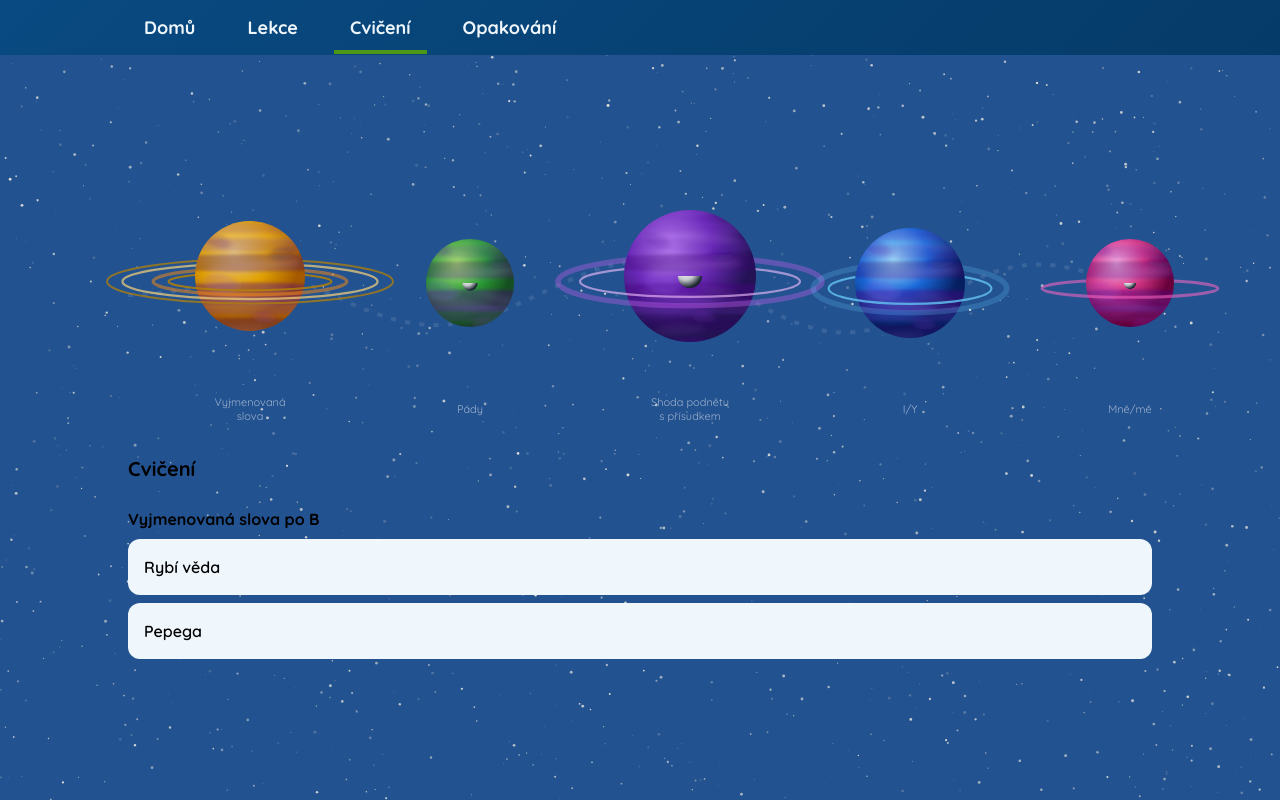
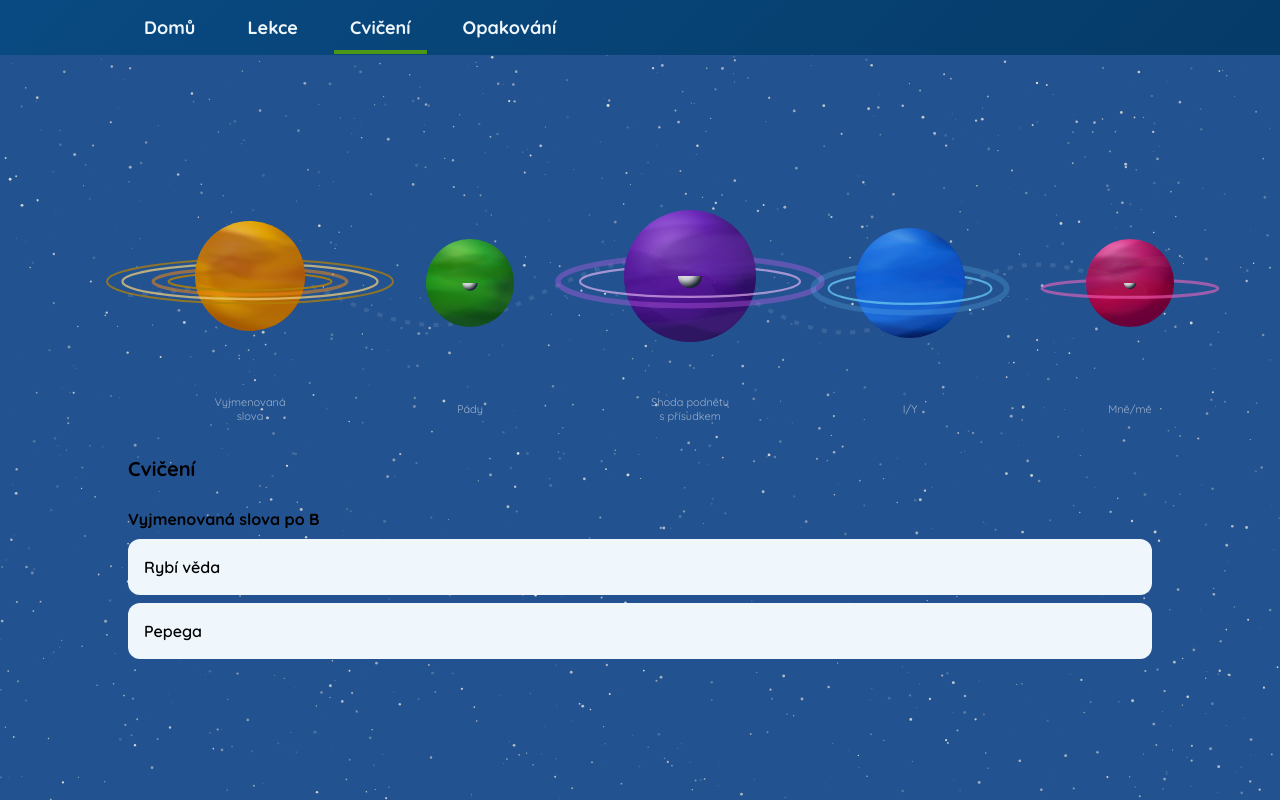
Before and after one commit to dxzfvzs/planet-gen, a React (Vite) app: page /#/test in a window 1280 px wide. Built offline with nearby package versions, Linux system fonts and the light colour scheme.

Commit message:
feat: procedural smudges

```diff
--- a/src/components/category-selector/BluePlanet.tsx
+++ b/src/components/category-selector/BluePlanet.tsx
@@ -1,5 +1,6 @@
 import type { Ring } from "./ring.ts";
 import { Jiggle, RotateToFollowSun, RotatingGroup } from "./Rotation.tsx";
+import { generateSmudges } from "./smudge.ts";
 
 const RINGS: Ring[] = [
   { cx: 0, cy: 2.5, rx: 37, ry: 7, stroke: "#61bdef", strokeWidth: 1, fill: "none", strokeOpacity: 0.85 },
@@ -7,6 +8,20 @@ const RINGS: Ring[] = [
 ];
 
 export function BluePlanet({ planetSize = 25 }: { planetSize?: number }) {
+
+  const smudgesBand = generateSmudges({
+    seedStr: "blueBand",
+    planetSize,
+    baseColor: "#095fd8",
+    count: 35,
+  });
+
+  const smudgesSoft = generateSmudges({
+    seedStr: "blueSoft",
+    planetSize,
+    baseColor: "#2066c3",
+  });
+
   return (
     <svg width="220" height="220" viewBox="-50 -50 100 100" overflow="visible">
       <defs>
@@ -33,28 +48,29 @@ export function BluePlanet({ planetSize = 25 }: { planetSize?: number }) {
       <RotatingGroup duration={125} invertRotation>
         <Jiggle duration={20} angle={1}>
           <g clipPath="url(#bluePlanetClip)" filter="url(#bandBlur)">
-            <ellipse cx="0" cy="8" rx="50" ry="5" fill="#4a1288" opacity="0.38"/>
-            <ellipse cx="0" cy="14" rx="50" ry="3.5" fill="#7030c0" opacity="0.22"/>
-            <ellipse cx="0" cy="-6" rx="50" ry="4" fill="#3a0e6a" opacity="0.30"/>
-            <ellipse cx="0" cy="-14" rx="50" ry="3" fill="#6025a8" opacity="0.20"/>
-            <ellipse cx="0" cy="22" rx="50" ry="3" fill="#2e0860" opacity="0.28"/>
-            <ellipse cx="0" cy="-22" rx="50" ry="2.5" fill="#7838c0" opacity="0.18"/>
-            <ellipse cx="-12" cy="6" rx="8" ry="4" fill="#9955e8" opacity="0.20" transform="rotate(12)"/>
-            <ellipse cx="16" cy="-8" rx="6" ry="3" fill="#3a1280" opacity="0.22" transform="rotate(-8)"/>
-            <ellipse cx="8" cy="18" rx="5" ry="2.5" fill="#8833cc" opacity="0.18" transform="rotate(5)"/>
-            <ellipse cx="-20" cy="-10" rx="7" ry="3" fill="#5522a0" opacity="0.20" transform="rotate(20)"/>
-            <ellipse cx="0" cy="-36" rx="18" ry="9" fill="#9966dd" opacity="0.20"/>
-            <ellipse cx="0" cy="36" rx="16" ry="8" fill="#5511a8" opacity="0.18"/>
+            {smudgesBand.map((s, i) => (
+              <ellipse
+                key={i}
+                cx={s.cx} cy={s.cy}
+                rx={s.rx} ry={s.ry}
+                fill={s.fill} opacity={s.opacity}
+                transform={`rotate(${s.rotate})`}
+              />
+            ))}
           </g>
         </Jiggle>
 
         <Jiggle duration={20} angle={2}>
           <g clipPath="url(#bluePlanetClip)" filter="url(#softBlur)" opacity="0.55">
-            <ellipse cx="2" cy="-4" rx="22" ry="2.2" fill="#d8b0ff" opacity="0.35" transform="rotate(-5)"/>
-            <ellipse cx="-4" cy="10" rx="18" ry="1.8" fill="#cc99ff" opacity="0.30" transform="rotate(7)"/>
-            <ellipse cx="8" cy="-18" rx="14" ry="1.5" fill="#e0c0ff" opacity="0.28" transform="rotate(3)"/>
-            <ellipse cx="-6" cy="24" rx="12" ry="1.5" fill="#c8a0f8" opacity="0.25" transform="rotate(-3)"/>
-            <ellipse cx="14" cy="4" rx="10" ry="1.2" fill="#f0d8ff" opacity="0.22" transform="rotate(14)"/>
+            {smudgesSoft.map((s, i) => (
+              <ellipse
+                key={i}
+                cx={s.cx} cy={s.cy}
+                rx={s.rx} ry={s.ry}
+                fill={s.fill} opacity={s.opacity}
+                transform={`rotate(${s.rotate})`}
+              />
+            ))}
           </g>
         </Jiggle>
 
--- a/src/components/category-selector/GreenPlanet.tsx
+++ b/src/components/category-selector/GreenPlanet.tsx
@@ -1,10 +1,24 @@
 import type { Ring } from "./ring.ts";
 import { Jiggle, RotateToFollowSun, RotatingGroup } from "./Rotation.tsx";
 import { Moon } from "./Moon.tsx";
+import { generateSmudges } from "./smudge.ts";
 
 const RINGS: Ring[] = [];
 
 export function GreenPlanet({ planetSize = 20 }: { planetSize?: number }) {
+
+  const smudgesBand = generateSmudges({
+    seedStr: "greenBand",
+    planetSize,
+    baseColor: "#125109",
+  });
+
+  const smudgesSoft = generateSmudges({
+    seedStr: "greenSoft",
+    planetSize,
+    baseColor: "#25aa12",
+  });
+
   return (
     <svg width="220" height="220" viewBox="-50 -50 100 100" overflow="visible">
       <defs>
@@ -28,32 +42,33 @@ export function GreenPlanet({ planetSize = 20 }: { planetSize?: number }) {
         <circle cx="0" cy="0" r={planetSize} fill="url(#greenPlanetBase)"/>
       </RotateToFollowSun>
 
-      <RotatingGroup duration={17}>
+      <RotatingGroup duration={65}>
 
         <Jiggle duration={20} angle={1}>
           <g clipPath="url(#greenPlanetClip)" filter="url(#bandBlur)">
-            <ellipse cx="0" cy="8" rx="50" ry="5" fill="#4a1288" opacity="0.38"/>
-            <ellipse cx="0" cy="14" rx="50" ry="3.5" fill="#7030c0" opacity="0.22"/>
-            <ellipse cx="0" cy="-6" rx="50" ry="4" fill="#3a0e6a" opacity="0.30"/>
-            <ellipse cx="0" cy="-14" rx="50" ry="3" fill="#6025a8" opacity="0.20"/>
-            <ellipse cx="0" cy="22" rx="50" ry="3" fill="#2e0860" opacity="0.28"/>
-            <ellipse cx="0" cy="-22" rx="50" ry="2.5" fill="#7838c0" opacity="0.18"/>
-            <ellipse cx="-12" cy="6" rx="8" ry="4" fill="#9955e8" opacity="0.20" transform="rotate(12)"/>
-            <ellipse cx="16" cy="-8" rx="6" ry="3" fill="#3a1280" opacity="0.22" transform="rotate(-8)"/>
-            <ellipse cx="8" cy="18" rx="5" ry="2.5" fill="#8833cc" opacity="0.18" transform="rotate(5)"/>
-            <ellipse cx="-20" cy="-10" rx="7" ry="3" fill="#5522a0" opacity="0.20" transform="rotate(20)"/>
-            <ellipse cx="0" cy="-36" rx="18" ry="9" fill="#9966dd" opacity="0.20"/>
-            <ellipse cx="0" cy="36" rx="16" ry="8" fill="#5511a8" opacity="0.18"/>
+            {smudgesBand.map((s, i) => (
+              <ellipse
+                key={i}
+                cx={s.cx} cy={s.cy}
+                rx={s.rx} ry={s.ry}
+                fill={s.fill} opacity={s.opacity}
+                transform={`rotate(${s.rotate})`}
+              />
+            ))}
           </g>
         </Jiggle>
 
         <Jiggle duration={20} angle={2}>
-          <g clipPath="url(#greenPlanetClip)" filter="url(#softBlur)" opacity="0.55">
-            <ellipse cx="2" cy="-4" rx="22" ry="2.2" fill="#d8b0ff" opacity="0.35" transform="rotate(-5)"/>
-            <ellipse cx="-4" cy="10" rx="18" ry="1.8" fill="#cc99ff" opacity="0.30" transform="rotate(7)"/>
-            <ellipse cx="8" cy="-18" rx="14" ry="1.5" fill="#e0c0ff" opacity="0.28" transform="rotate(3)"/>
-            <ellipse cx="-6" cy="24" rx="12" ry="1.5" fill="#c8a0f8" opacity="0.25" transform="rotate(-3)"/>
-            <ellipse cx="14" cy="4" rx="10" ry="1.2" fill="#f0d8ff" opacity="0.22" transform="rotate(14)"/>
+          <g clipPath="url(#greenPlanetClip)" filter="url(#softBlur)" opacity="0.5">
+            {smudgesSoft.map((s, i) => (
+              <ellipse
+                key={i}
+                cx={s.cx} cy={s.cy}
+                rx={s.rx} ry={s.ry}
+                fill={s.fill} opacity={s.opacity}
+                transform={`rotate(${s.rotate})`}
+              />
+            ))}
           </g>
         </Jiggle>
 
@@ -67,7 +82,7 @@ export function GreenPlanet({ planetSize = 20 }: { planetSize?: number }) {
           id={"green-1"}
           orbitRx={30} orbitRy={11} orbitTilt={30}
           radius={3.5}
-          duration="5s" begin={-5}
+          duration="30s" begin={-5}
           baseId="moonBase"
         />
       </g>
--- a/src/components/category-selector/PinkPlanet.tsx
+++ b/src/components/category-selector/PinkPlanet.tsx
@@ -1,12 +1,27 @@
 import { Jiggle, RotateToFollowSun, RotatingGroup } from "./Rotation.tsx";
 import type { Ring } from "./ring.ts";
 import { Moon } from "./Moon.tsx";
+import { generateSmudges } from "./smudge.ts";
 
 const RINGS: Ring[] = [
   { cx: 0, cy: 2.5, rx: 40, ry: 4, stroke: "#ff67c3", strokeWidth: 1.3, fill: "none", strokeOpacity: 0.55 },
 ];
 
 export function PinkPlanet({ planetSize = 20 }: { planetSize?: number }) {
+
+  const smudgesBand = generateSmudges({
+    seedStr: "pinkBand",
+    planetSize,
+    baseColor: "#8a0b4c",
+  });
+
+  const smudgesSoft = generateSmudges({
+    seedStr: "pinkSoft",
+    planetSize,
+    baseColor: "#f60a35",
+    count: 3,
+  });
+
   return (
     <svg width="220" height="220" viewBox="-50 -50 100 100" overflow="visible">
       <defs>
@@ -34,28 +49,29 @@ export function PinkPlanet({ planetSize = 20 }: { planetSize?: number }) {
 
         <Jiggle duration={20} angle={1}>
           <g clipPath="url(#pinkPlanetClip)" filter="url(#bandBlur)">
-            <ellipse cx="0" cy="8" rx="50" ry="5" fill="#4a1288" opacity="0.38"/>
-            <ellipse cx="0" cy="14" rx="50" ry="3.5" fill="#7030c0" opacity="0.22"/>
-            <ellipse cx="0" cy="-6" rx="50" ry="4" fill="#3a0e6a" opacity="0.30"/>
-            <ellipse cx="0" cy="-14" rx="50" ry="3" fill="#6025a8" opacity="0.20"/>
-            <ellipse cx="0" cy="22" rx="50" ry="3" fill="#2e0860" opacity="0.28"/>
-            <ellipse cx="0" cy="-22" rx="50" ry="2.5" fill="#7838c0" opacity="0.18"/>
-            <ellipse cx="-12" cy="6" rx="8" ry="4" fill="#9955e8" opacity="0.20" transform="rotate(12)"/>
-            <ellipse cx="16" cy="-8" rx="6" ry="3" fill="#3a1280" opacity="0.22" transform="rotate(-8)"/>
-            <ellipse cx="8" cy="18" rx="5" ry="2.5" fill="#8833cc" opacity="0.18" transform="rotate(5)"/>
-            <ellipse cx="-20" cy="-10" rx="7" ry="3" fill="#5522a0" opacity="0.20" transform="rotate(20)"/>
-            <ellipse cx="0" cy="-36" rx="18" ry="9" fill="#9966dd" opacity="0.20"/>
-            <ellipse cx="0" cy="36" rx="16" ry="8" fill="#5511a8" opacity="0.18"/>
+            {smudgesBand.map((s, i) => (
+              <ellipse
+                key={i}
+                cx={s.cx} cy={s.cy}
+                rx={s.rx} ry={s.ry}
+                fill={s.fill} opacity={s.opacity}
+                transform={`rotate(${s.rotate})`}
+              />
+            ))}
           </g>
         </Jiggle>
 
         <Jiggle duration={20} angle={2}>
           <g clipPath="url(#pinkPlanetClip)" filter="url(#softBlur)" opacity="0.55">
-            <ellipse cx="2" cy="-4" rx="22" ry="2.2" fill="#d8b0ff" opacity="0.35" transform="rotate(-5)"/>
-            <ellipse cx="-4" cy="10" rx="18" ry="1.8" fill="#cc99ff" opacity="0.30" transform="rotate(7)"/>
-            <ellipse cx="8" cy="-18" rx="14" ry="1.5" fill="#e0c0ff" opacity="0.28" transform="rotate(3)"/>
-            <ellipse cx="-6" cy="24" rx="12" ry="1.5" fill="#c8a0f8" opacity="0.25" transform="rotate(-3)"/>
-            <ellipse cx="14" cy="4" rx="10" ry="1.2" fill="#f0d8ff" opacity="0.22" transform="rotate(14)"/>
+            {smudgesSoft.map((s, i) => (
+              <ellipse
+                key={i}
+                cx={s.cx} cy={s.cy}
+                rx={s.rx} ry={s.ry}
+                fill={s.fill} opacity={s.opacity}
+                transform={`rotate(${s.rotate})`}
+              />
+            ))}
           </g>
         </Jiggle>
 
--- a/src/components/category-selector/PurplePlanet.tsx
+++ b/src/components/category-selector/PurplePlanet.tsx
@@ -1,6 +1,7 @@
 import { Moon } from "./Moon.tsx";
 import { Jiggle, RotateToFollowSun } from "./Rotation.tsx";
 import type { Ring } from "./ring.ts";
+import { generateSmudges } from "./smudge.ts";
 
 const RINGS: Ring[] = [
   { cx: 0, cy: 2.5, rx: 50, ry: 7, stroke: "#e8b9f8", strokeWidth: 1, fill: "none", strokeOpacity: 0.65 },
@@ -8,6 +9,20 @@ const RINGS: Ring[] = [
 ];
 
 export function PurplePlanet({ planetSize = 30 }: { planetSize?: number }) {
+
+  const smudgesBand = generateSmudges({
+    seedStr: "purpleBand",
+    planetSize,
+    baseColor: "#4b1987",
+  });
+
+  const smudgesSoft = generateSmudges({
+    seedStr: "purpleSoft",
+    planetSize,
+    baseColor: "#8b42d5",
+    count: 3,
+  });
+
   return (
     <svg width="220" height="220" viewBox="-50 -50 100 100" overflow="visible">
       <defs>
@@ -34,28 +49,29 @@ export function PurplePlanet({ planetSize = 30 }: { planetSize?: number }) {
       <Jiggle duration={25} angle={15}>
         <Jiggle duration={20} angle={5}>
           <g clipPath="url(#purplePlanetClip)" filter="url(#bandBlur)">
-            <ellipse cx="0" cy="8" rx="50" ry="5" fill="#4a1288" opacity="0.38"/>
-            <ellipse cx="0" cy="14" rx="50" ry="3.5" fill="#7030c0" opacity="0.22"/>
-            <ellipse cx="0" cy="-6" rx="50" ry="4" fill="#3a0e6a" opacity="0.30"/>
-            <ellipse cx="0" cy="-14" rx="50" ry="3" fill="#6025a8" opacity="0.20"/>
-            <ellipse cx="0" cy="22" rx="50" ry="3" fill="#2e0860" opacity="0.28"/>
-            <ellipse cx="0" cy="-22" rx="50" ry="2.5" fill="#7838c0" opacity="0.18"/>
-            <ellipse cx="-12" cy="6" rx="8" ry="4" fill="#9955e8" opacity="0.20" transform="rotate(12)"/>
-            <ellipse cx="16" cy="-8" rx="6" ry="3" fill="#3a1280" opacity="0.22" transform="rotate(-8)"/>
-            <ellipse cx="8" cy="18" rx="5" ry="2.5" fill="#8833cc" opacity="0.18" transform="rotate(5)"/>
-            <ellipse cx="-20" cy="-10" rx="7" ry="3" fill="#5522a0" opacity="0.20" transform="rotate(20)"/>
-            <ellipse cx="0" cy="-36" rx="18" ry="9" fill="#9966dd" opacity="0.20"/>
-            <ellipse cx="0" cy="36" rx="16" ry="8" fill="#5511a8" opacity="0.18"/>
+            {smudgesBand.map((s, i) => (
+              <ellipse
+                key={i}
+                cx={s.cx} cy={s.cy}
+                rx={s.rx} ry={s.ry}
+                fill={s.fill} opacity={s.opacity}
+                transform={`rotate(${s.rotate})`}
+              />
+            ))}
           </g>
         </Jiggle>
 
         <Jiggle duration={20} angle={15}>
           <g clipPath="url(#purplePlanetClip)" filter="url(#softBlur)" opacity="0.55">
-            <ellipse cx="2" cy="-4" rx="22" ry="2.2" fill="#d8b0ff" opacity="0.35" transform="rotate(-5)"/>
-            <ellipse cx="-4" cy="10" rx="18" ry="1.8" fill="#cc99ff" opacity="0.30" transform="rotate(7)"/>
-            <ellipse cx="8" cy="-18" rx="14" ry="1.5" fill="#e0c0ff" opacity="0.28" transform="rotate(3)"/>
-            <ellipse cx="-6" cy="24" rx="12" ry="1.5" fill="#c8a0f8" opacity="0.25" transform="rotate(-3)"/>
-            <ellipse cx="14" cy="4" rx="10" ry="1.2" fill="#f0d8ff" opacity="0.22" transform="rotate(14)"/>
+            {smudgesSoft.map((s, i) => (
+              <ellipse
+                key={i}
+                cx={s.cx} cy={s.cy}
+                rx={s.rx} ry={s.ry}
+                fill={s.fill} opacity={s.opacity}
+                transform={`rotate(${s.rotate})`}
+              />
+            ))}
           </g>
         </Jiggle>
 
--- a/src/components/category-selector/YellowPlanet.tsx
+++ b/src/components/category-selector/YellowPlanet.tsx
@@ -1,5 +1,6 @@
 import type { Ring } from "./ring.ts";
 import { Jiggle, RotateToFollowSun } from "./Rotation.tsx";
+import { generateSmudges } from "./smudge.ts";
 
 const RINGS: Ring[] = [
   { cx: 0, cy: 2.5, rx: 37, ry: 4, stroke: "#b38006", strokeWidth: 1, fill: "none", strokeOpacity: 0.85 },
@@ -9,6 +10,20 @@ const RINGS: Ring[] = [
 ];
 
 export function YellowPlanet({ planetSize = 25 }: { planetSize?: number }) {
+
+  const smudgesBand = generateSmudges({
+    seedStr: "yellowBand",
+    planetSize,
+    baseColor: "#b55f08",
+  });
+
+  const smudgesSoft = generateSmudges({
+    seedStr: "yellowSoft",
+    planetSize,
+    baseColor: "#e0c200",
+    count: 5,
+  });
+
   return (
     <svg width="220" height="220" viewBox="-50 -50 100 100" overflow="visible">
       <defs>
@@ -36,28 +51,29 @@ export function YellowPlanet({ planetSize = 25 }: { planetSize?: number }) {
 
         <Jiggle duration={20} angle={1}>
           <g clipPath="url(#yellowPlanetClip)" filter="url(#bandBlur)">
-            <ellipse cx="0" cy="8" rx="50" ry="5" fill="#4a1288" opacity="0.38"/>
-            <ellipse cx="0" cy="14" rx="50" ry="3.5" fill="#7030c0" opacity="0.22"/>
-            <ellipse cx="0" cy="-6" rx="50" ry="4" fill="#3a0e6a" opacity="0.30"/>
-            <ellipse cx="0" cy="-14" rx="50" ry="3" fill="#6025a8" opacity="0.20"/>
-            <ellipse cx="0" cy="22" rx="50" ry="3" fill="#2e0860" opacity="0.28"/>
-            <ellipse cx="0" cy="-22" rx="50" ry="2.5" fill="#7838c0" opacity="0.18"/>
-            <ellipse cx="-12" cy="6" rx="8" ry="4" fill="#9955e8" opacity="0.20" transform="rotate(12)"/>
-            <ellipse cx="16" cy="-8" rx="6" ry="3" fill="#3a1280" opacity="0.22" transform="rotate(-8)"/>
-            <ellipse cx="8" cy="18" rx="5" ry="2.5" fill="#8833cc" opacity="0.18" transform="rotate(5)"/>
-            <ellipse cx="-20" cy="-10" rx="7" ry="3" fill="#5522a0" opacity="0.20" transform="rotate(20)"/>
-            <ellipse cx="0" cy="-36" rx="18" ry="9" fill="#9966dd" opacity="0.20"/>
-            <ellipse cx="0" cy="36" rx="16" ry="8" fill="#5511a8" opacity="0.18"/>
+            {smudgesBand.map((s, i) => (
+              <ellipse
+                key={i}
+                cx={s.cx} cy={s.cy}
+                rx={s.rx} ry={s.ry}
+                fill={s.fill} opacity={s.opacity}
+                transform={`rotate(${s.rotate})`}
+              />
+            ))}
           </g>
         </Jiggle>
 
         <Jiggle duration={20} angle={2}>
           <g clipPath="url(#yellowPlanetClip)" filter="url(#softBlur)" opacity="0.55">
-            <ellipse cx="2" cy="-4" rx="22" ry="2.2" fill="#d8b0ff" opacity="0.35" transform="rotate(-5)"/>
-            <ellipse cx="-4" cy="10" rx="18" ry="1.8" fill="#cc99ff" opacity="0.30" transform="rotate(7)"/>
-            <ellipse cx="8" cy="-18" rx="14" ry="1.5" fill="#e0c0ff" opacity="0.28" transform="rotate(3)"/>
-            <ellipse cx="-6" cy="24" rx="12" ry="1.5" fill="#c8a0f8" opacity="0.25" transform="rotate(-3)"/>
-            <ellipse cx="14" cy="4" rx="10" ry="1.2" fill="#f0d8ff" opacity="0.22" transform="rotate(14)"/>
+            {smudgesSoft.map((s, i) => (
+              <ellipse
+                key={i}
+                cx={s.cx} cy={s.cy}
+                rx={s.rx} ry={s.ry}
+                fill={s.fill} opacity={s.opacity}
+                transform={`rotate(${s.rotate})`}
+              />
+            ))}
           </g>
         </Jiggle>
 
--- /dev/null
+++ b/src/components/category-selector/smudge.ts
@@ -0,0 +1,75 @@
+function hashString(str: string) {
+  let h = 2166136261;
+  for (let i = 0; i < str.length; i++) {
+    h ^= str.charCodeAt(i);
+    h *= 16777619;
+  }
+  return h >>> 0;
+}
+
+function mulberry32(seed: number) {
+  return function () {
+    let t = seed += 0x6D2B79F5;
+    t = Math.imul(t ^ (t >>> 15), t | 1);
+    t ^= t + Math.imul(t ^ (t >>> 7), t | 61);
+    return ((t ^ (t >>> 14)) >>> 0) / 4294967296;
+  };
+}
+
+type Smudge = {
+  cx: number;
+  cy: number;
+  rx: number;
+  ry: number;
+  fill: string;
+  opacity: number;
+  rotate: number;
+};
+
+function adjustColor(hex: string, amount: number) {
+  const num = parseInt(hex.slice(1), 16);
+  let r = (num >> 16) + amount;
+  let g = ((num >> 8) & 0xff) + amount;
+  let b = (num & 0xff) + amount;
+
+  r = Math.max(0, Math.min(255, r));
+  g = Math.max(0, Math.min(255, g));
+  b = Math.max(0, Math.min(255, b));
+
+  return `rgb(${r},${g},${b})`;
+}
+
+export function generateSmudges({ seedStr, planetSize, baseColor, count = 12 }: {
+  seedStr: string;
+  planetSize: number;
+  baseColor: string;
+  count?: number;
+}): Smudge[] {
+  const seed = hashString(seedStr);
+  const rand = mulberry32(seed);
+
+  const smudges: Smudge[] = [];
+
+  for (let i = 0; i < count; i++) {
+    const cx = (rand() - 0.5) * planetSize * 2;
+    const cy = (rand() - 0.5) * planetSize * 1.1;
+
+    const rx = planetSize * (0.6 + rand() * 0.9);
+    const ry = rx * (0.15 + rand() * 0.25);
+
+    const opacity = 0.15 + rand() * 0.20;
+    const rotate = rand() * 40 - 20;
+
+    smudges.push({
+      cx,
+      cy,
+      rx,
+      ry,
+      fill: adjustColor(baseColor, rand() * 80 - 40),
+      opacity,
+      rotate,
+    });
+  }
+
+  return smudges;
+}
```
